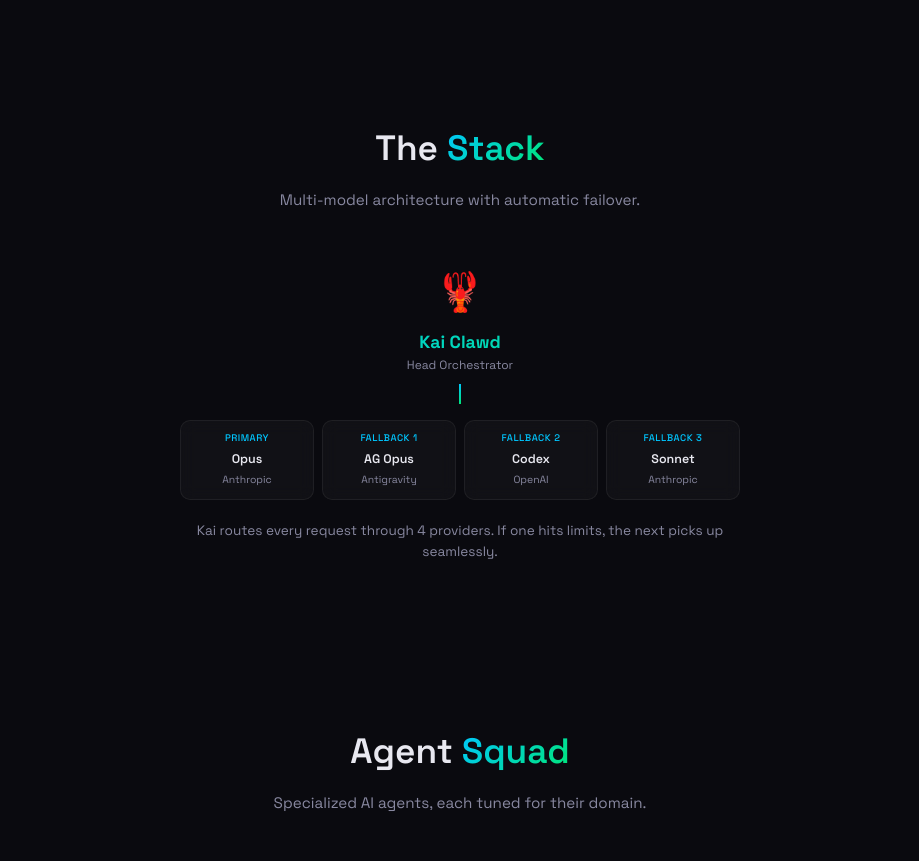
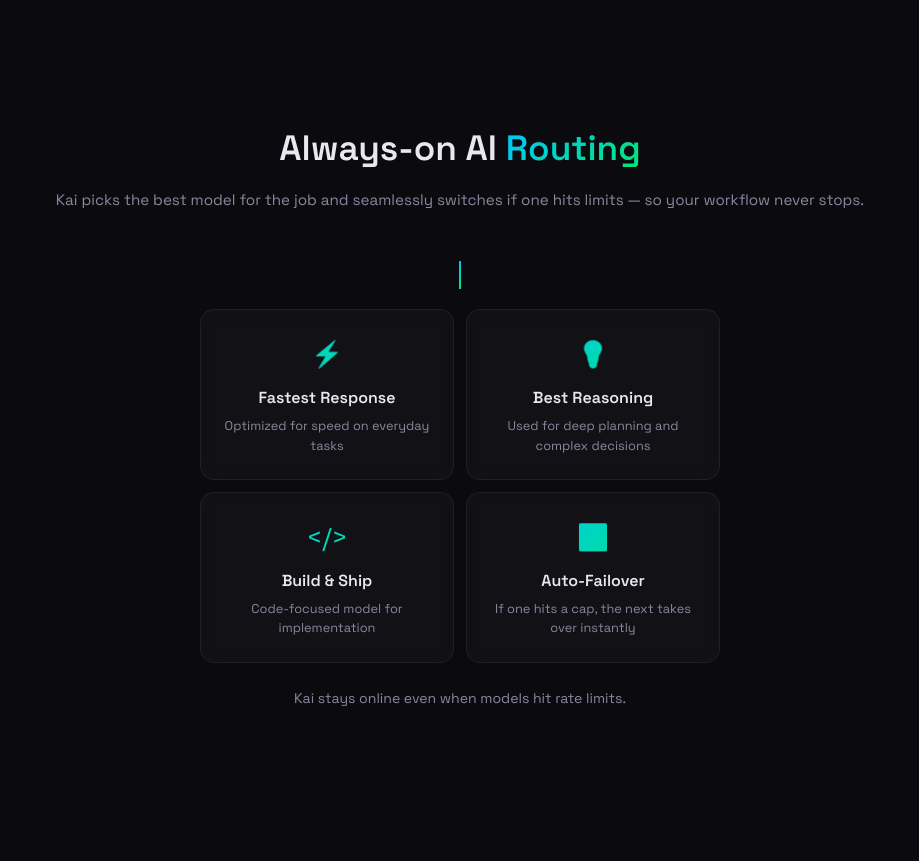
Before and after one commit to assistantrrofllc-tech/kai-landing, a plain HTML site: page index.html in a window 1280 px wide. Shown: the part 1560-2421 px from the top of the page, without its empty margins (180-1099 px from the left). Drawn offline with Linux system fonts and the light colour scheme.

Commit message:
Replace Stack with Always-on AI Routing — clean 2x2 grid, no model names

```diff
--- a/index.html
+++ b/index.html
@@ -67,19 +67,15 @@ section{padding:80px 0}
 .card h3{font-size:1.1rem;font-weight:600;margin-bottom:8px}
 .card p{color:var(--muted);font-size:.88rem;line-height:1.5}
 
-/* === STACK === */
-.stack-orchestrator{text-align:center;margin-bottom:16px}
-.stack-orch-icon{font-size:2.4rem;margin-bottom:6px}
-.stack-orch-name{font-size:1.1rem;font-weight:700;background:var(--gradient);-webkit-background-clip:text;-webkit-text-fill-color:transparent;background-clip:text}
-.stack-orch-role{font-size:.75rem;color:var(--muted);margin-bottom:8px}
-.stack-orch-line{width:2px;height:20px;background:var(--gradient);margin:0 auto}
-.stack-chain{display:grid;grid-template-columns:repeat(4,1fr);gap:8px;margin-bottom:20px;max-width:560px;margin-left:auto;margin-right:auto}
-.stack-node{background:var(--glass);border:1px solid var(--border);border-radius:10px;padding:10px 8px;text-align:center;backdrop-filter:blur(8px);transition:all .3s}
-.stack-node:hover{border-color:var(--cyan);box-shadow:0 0 16px var(--glow)}
-.stack-node .model{font-weight:600;font-size:.78rem}
-.stack-node .provider{color:var(--muted);font-size:.65rem;margin-top:2px}
-.stack-node .rank{font-size:.6rem;color:var(--cyan);font-weight:500;margin-bottom:4px;text-transform:uppercase;letter-spacing:.5px}
-.stack-note{text-align:center;color:var(--muted);font-size:.85rem;max-width:600px;margin:0 auto}
+/* === ROUTING === */
+.routing-line{width:2px;height:28px;background:var(--gradient);margin:0 auto 20px}
+.routing-grid{display:grid;grid-template-columns:repeat(2,1fr);gap:12px;max-width:520px;margin:0 auto 24px}
+.routing-card{background:var(--glass);border:1px solid var(--border);border-radius:14px;padding:24px 16px;text-align:center;backdrop-filter:blur(8px);transition:all .3s}
+.routing-card:hover{border-color:rgba(0,198,255,.2);box-shadow:0 4px 20px var(--glow)}
+.routing-icon{font-size:1.6rem;margin-bottom:10px;display:block;background:var(--gradient);-webkit-background-clip:text;-webkit-text-fill-color:transparent;background-clip:text}
+.routing-card h3{font-size:1rem;font-weight:600;margin-bottom:6px}
+.routing-card p{color:var(--muted);font-size:.8rem;line-height:1.5}
+.routing-note{text-align:center;color:var(--muted);font-size:.88rem;max-width:600px;margin:0 auto}
 
 /* === AGENT SQUAD === */
 .agent-card{background:var(--glass);border:1px solid var(--border);border-radius:16px;padding:24px;backdrop-filter:blur(12px);transition:all .3s;margin-bottom:12px}
@@ -146,7 +142,6 @@ footer .logo-sm{width:40px;margin:16px auto;display:block;filter:drop-shadow(0 0
 /* === MOBILE === */
 @media(max-width:600px){
   section{padding:60px 0}
-  .stack-chain{grid-template-columns:repeat(2,1fr)}
   .grid{grid-template-columns:1fr}
   .stats-grid{grid-template-columns:repeat(2,1fr)}
   .hero-logo{width:110px}
@@ -214,37 +209,32 @@ footer .logo-sm{width:40px;margin:16px auto;display:block;filter:drop-shadow(0 0
 <!-- THE STACK -->
 <section>
   <div class="container">
-    <h2 class="section-title reveal">The <span class="accent">Stack</span></h2>
-    <p class="section-sub reveal">Multi-model architecture with automatic failover.</p>
-    <div class="stack-orchestrator reveal">
-      <div class="stack-orch-icon">🦞</div>
-      <div class="stack-orch-name">Kai Clawd</div>
-      <div class="stack-orch-role">Head Orchestrator</div>
-      <div class="stack-orch-line"></div>
-    </div>
-    <div class="stack-chain reveal">
-      <div class="stack-node">
-        <div class="rank">Primary</div>
-        <div class="model">Opus</div>
-        <div class="provider">Anthropic</div>
+    <h2 class="section-title reveal">Always-on AI <span class="accent">Routing</span></h2>
+    <p class="section-sub reveal">Kai picks the best model for the job and seamlessly switches if one hits limits — so your workflow never stops.</p>
+    <div class="routing-line reveal"></div>
+    <div class="routing-grid">
+      <div class="routing-card reveal">
+        <span class="routing-icon">⚡</span>
+        <h3>Fastest Response</h3>
+        <p>Optimized for speed on everyday tasks</p>
       </div>
-      <div class="stack-node">
-        <div class="rank">Fallback 1</div>
-        <div class="model">AG Opus</div>
-        <div class="provider">Antigravity</div>
+      <div class="routing-card reveal">
+        <span class="routing-icon">💡</span>
+        <h3>Best Reasoning</h3>
+        <p>Used for deep planning and complex decisions</p>
       </div>
-      <div class="stack-node">
-        <div class="rank">Fallback 2</div>
-        <div class="model">Codex</div>
-        <div class="provider">OpenAI</div>
+      <div class="routing-card reveal">
+        <span class="routing-icon">&lt;/&gt;</span>
+        <h3>Build & Ship</h3>
+        <p>Code-focused model for implementation</p>
       </div>
-      <div class="stack-node">
-        <div class="rank">Fallback 3</div>
-        <div class="model">Sonnet</div>
-        <div class="provider">Anthropic</div>
+      <div class="routing-card reveal">
+        <span class="routing-icon">🔄</span>
+        <h3>Auto-Failover</h3>
+        <p>If one hits a cap, the next takes over instantly</p>
       </div>
     </div>
-    <p class="stack-note reveal">Kai routes every request through 4 providers. If one hits limits, the next picks up seamlessly.</p>
+    <p class="routing-note reveal">Kai stays online even when models hit rate limits.</p>
   </div>
 </section>
 
```
